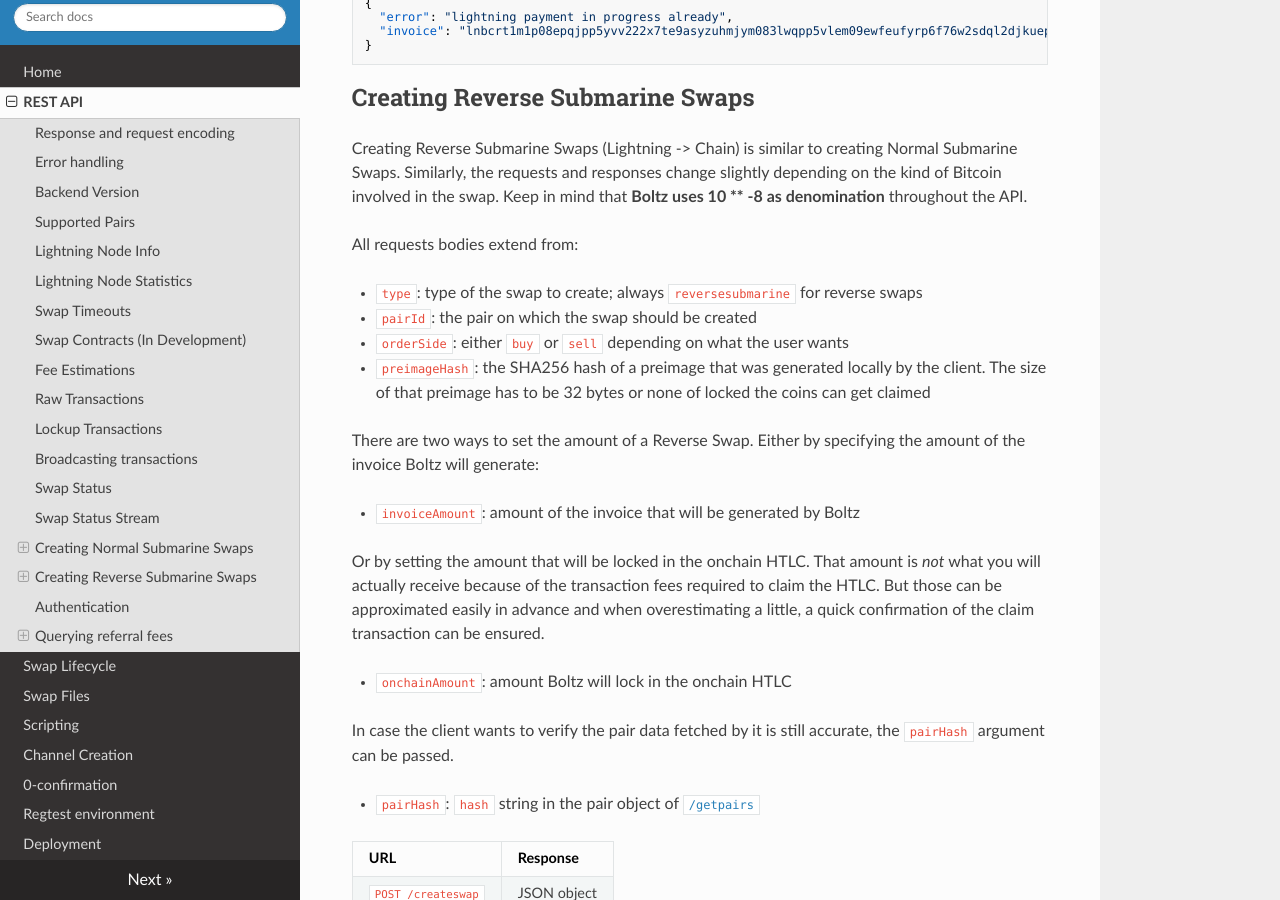
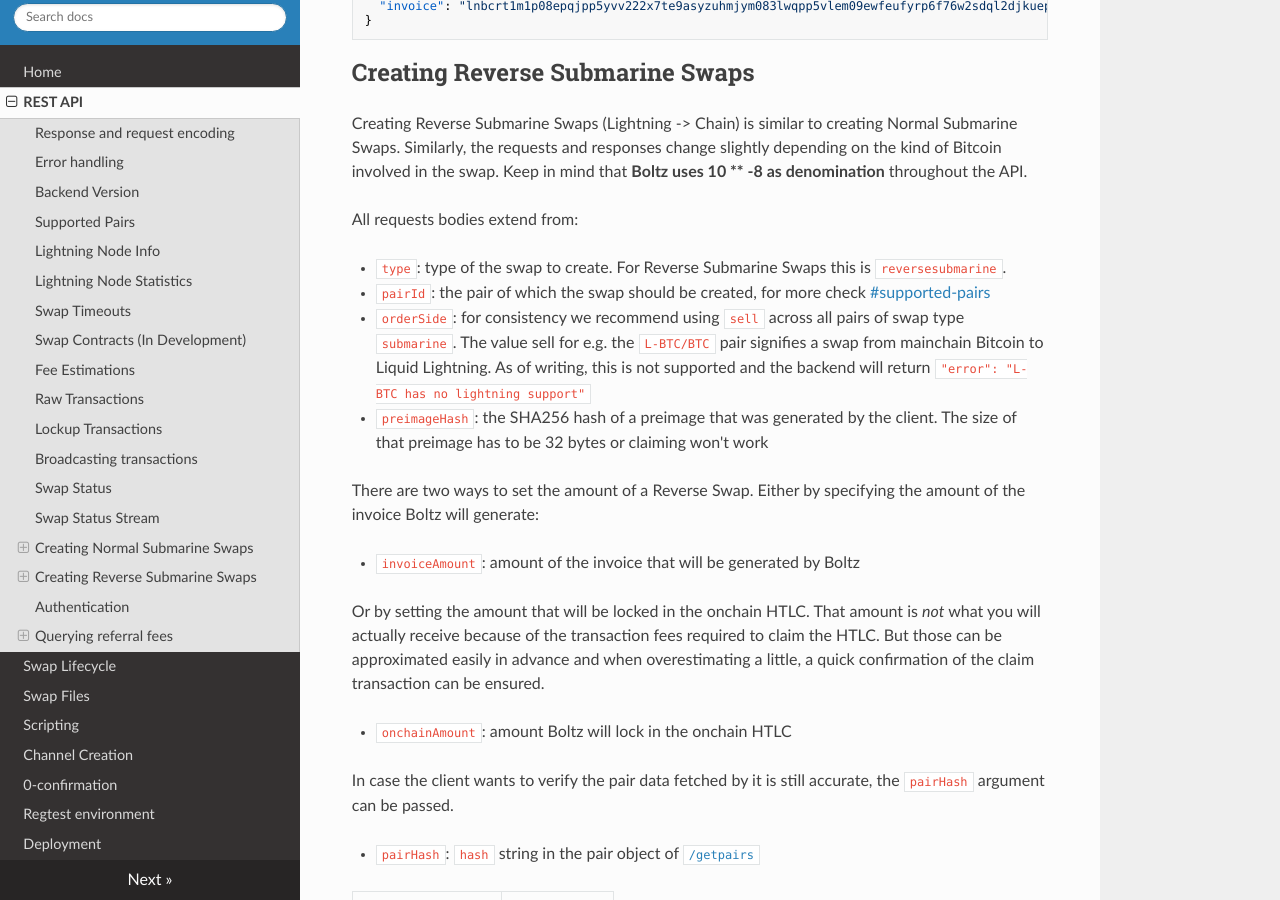
Before and after one commit to BoltzExchange/boltz-backend, an MkDocs documentation site: the page built from docs/api.md, in a window 1280 px wide and 900 px high, scrolled down 22122 px. Built offline with MkDocs 1.6.1, drawn with Linux system fonts in a browser that asks for light colours; nearby versions of some CDN libraries; some of the changed text lies outside the part shown.

Commit message:
GITBOOK-23: change request with no subject merged in GitBook

```diff
--- a/docs/api.md
+++ b/docs/api.md
@@ -971,10 +971,10 @@
 
 All requests bodies extend from:
 
-* `type`: type of the swap to create; always `reversesubmarine` for reverse swaps
-* `pairId`: the pair on which the swap should be created
-* `orderSide`: either `buy` or `sell` depending on what the user wants
-* `preimageHash`: the SHA256 hash of a preimage that was generated locally by the client. The size of that preimage has to be 32 bytes or none of locked the coins can get claimed
+* `type`: type of the swap to create. For Reverse Submarine Swaps this is `reversesubmarine`.
+* `pairId`: the pair of which the swap should be created, for more check [#supported-pairs](api.md#supported-pairs "mention")
+* `orderSide`: for consistency we recommend using `sell` across all pairs of swap type `submarine`. The value sell for e.g. the `L-BTC/BTC` pair signifies a swap from mainchain Bitcoin to Liquid Lightning. As of writing, this is not supported and the backend will return `"error": "L-BTC has no lightning support"`
+* `preimageHash`: the SHA256 hash of a preimage that was generated by the client. The size of that preimage has to be 32 bytes or claiming won't work
 
 There are two ways to set the amount of a Reverse Swap. Either by specifying the amount of the invoice Boltz will generate:
 
```
Also changed, not shown: other parts of docs/api.md (+3 -3 lines).
